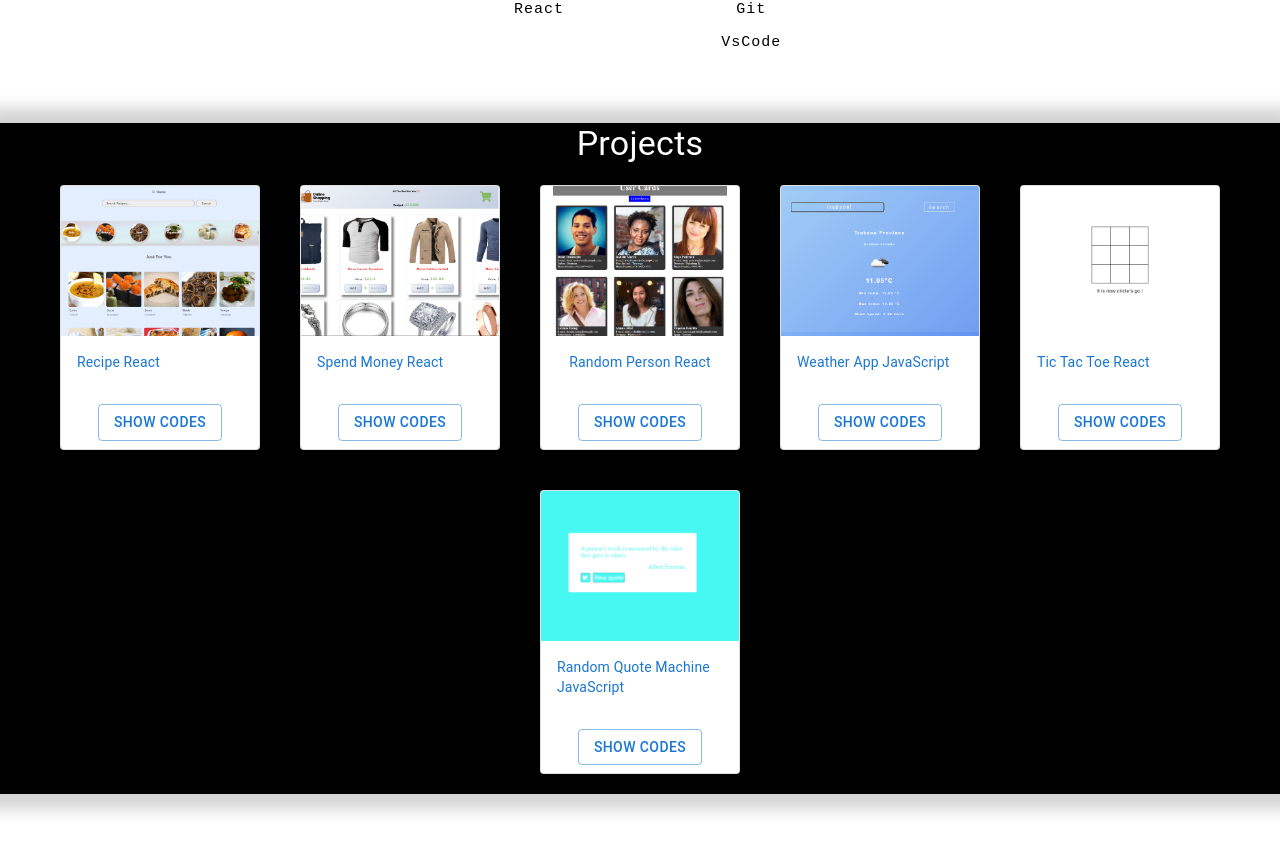
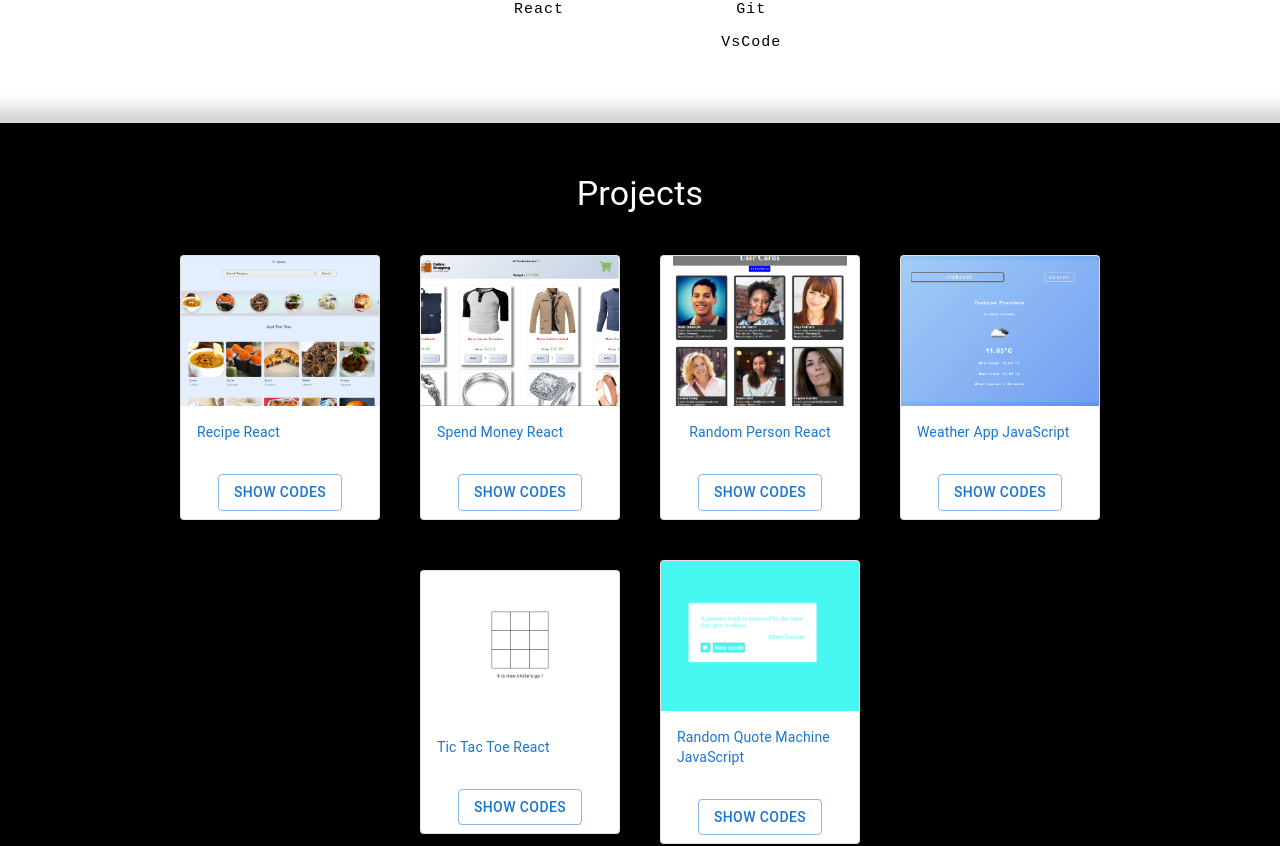
Before and after one commit to FiratSomek/Portfolio-react, a React (Create React App) app: page / in a window 1280 px wide. Shown: the part 1457-2303 px from the top of the page. Built offline with nearby package versions, Linux system fonts and the light colour scheme.

Commit message:
Update styles.css

```diff
--- a/src/components/MyProjects/styles.css
+++ b/src/components/MyProjects/styles.css
@@ -8,6 +8,7 @@
   background-color: black;
   color: #fff;
   box-shadow: 0 0 15px 15px lightgrey;
+  padding: 50px;
 }
 .card-body-1 {
   display: flex;
@@ -15,4 +16,5 @@
   justify-content: center;
   align-items: center;
   flex-wrap: wrap;
+  margin: 20px 50px;
 }
```
